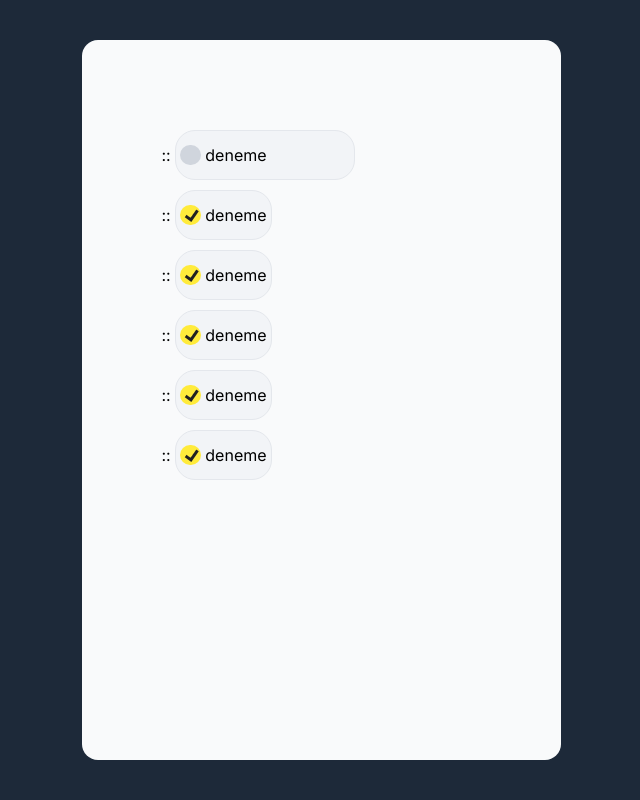
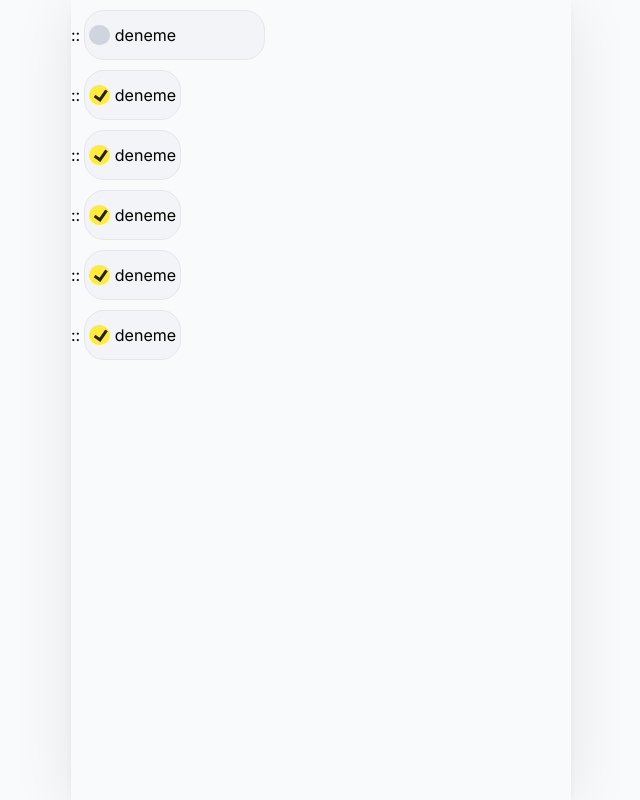
Before and after one commit to 90pixel/todo-ts, a Next.js app: page / in a window 1280 px wide. Shown: the whole page, without its empty margins (319-959 px from the left). Built offline with nearby package versions, Linux system fonts and the light colour scheme.

Commit message:
Resolve project conflicts

```diff
--- a/layout/index.tsx
+++ b/layout/index.tsx
@@ -1,9 +1,17 @@
 import { FC } from 'react';
+import Head from 'next/head';
 import { styled } from 'stitches.config';
 
-const Layout: FC = ({ children }) => {
+interface LayoutProps {
+  title: string;
+}
+
+const Layout: FC<LayoutProps> = ({ title, children }) => {
   return (
     <Main>
+      <Head>
+        <title>{title}</title>
+      </Head>
       <Container>{children}</Container>
     </Main>
   );
--- a/modules/Dashboard/index.tsx
+++ b/modules/Dashboard/index.tsx
@@ -1,7 +1,14 @@
 import { FC } from 'react';
+import { DndComponent } from 'components';
+import { DndItems } from 'data';
 
 const Dashboard: FC = () => {
-  return <div>Dashboard</div>;
+  const items = DndItems();
+  return (
+    <div>
+      <DndComponent data={items} onDragEnd={(e) => console.log(e)} />
+    </div>
+  );
 };
 
 export default Dashboard;
--- a/pages/_app.tsx
+++ b/pages/_app.tsx
@@ -1,7 +1,6 @@
 import type { AppProps } from 'next/app';
 import Layout from 'layout';
 import { globalStyles } from 'styles/globals';
-import Layout from 'components/Layout/Layout';
 
 function MyApp({ Component, pageProps }: AppProps) {
   globalStyles();
--- a/pages/index.tsx
+++ b/pages/index.tsx
@@ -1,13 +1,7 @@
 import type { NextPage } from 'next';
-import { DndComponent } from 'components';
-import { DndItems } from 'data';
+import { Dashboard } from 'modules';
 
 const Home: NextPage = () => {
-  const items = DndItems();
-  return (
-    <div>
-      <DndComponent data={items} onDragEnd={(e) => console.log(e)} />
-    </div>
-  );
+  return <Dashboard />;
 };
 export default Home;
```
